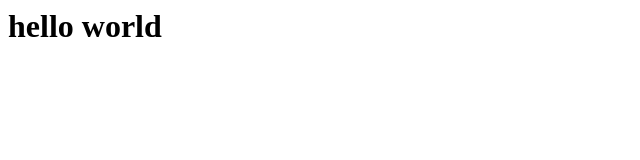
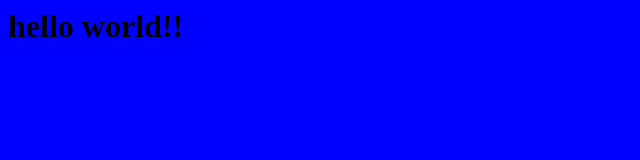
Before and after one commit to csyoong28/git, a plain HTML site: page index.html in a window 1280 px wide. Shown: the whole page, without its empty margins (0-640 px from the left). Drawn offline with Linux system fonts and the light colour scheme.

Commit message:
This is commit message with notepad++

```diff
--- /dev/null
+++ b/app.css
@@ -0,0 +1,3 @@
+body {
+	background-color: blue;
+}
--- a/index.html
+++ b/index.html
@@ -1,9 +1,10 @@
 <html>
 	<head>
+		<link href="app.css" rel="stylesheet" />
 		<script src="./app.js"></script>
 	</head>
 	<body>
-		<h1>hello world</h1>
+		<h1>hello world!!</h1>
 	</body>
 
 </html>
```
